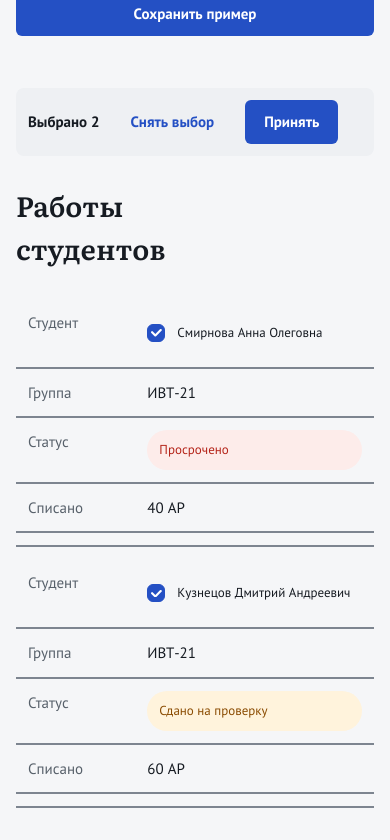
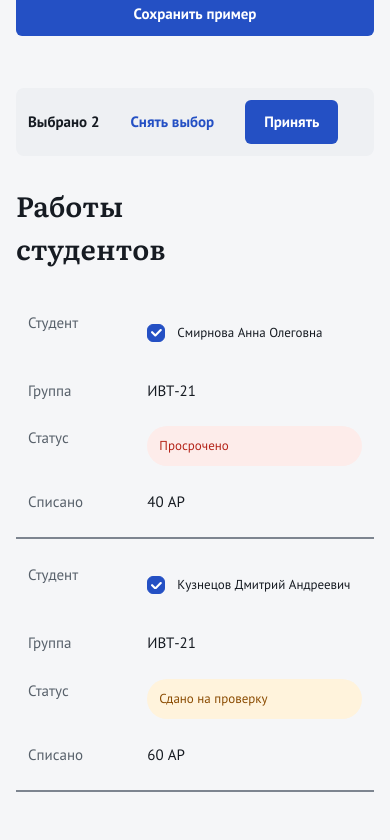
Before and after one commit to Daniiltyhtin/campus-rating, a React (Vite) app in the folder frontend/: page /styleguide in a window 390 px wide. Shown: the part 1832-2672 px from the top of the page. Built offline with nearby package versions, Linux system fonts and the light colour scheme; no server answers.

Commit message:
fix(frontend): keep one selected-row rule on mobile
Override selected cell borders at the mobile breakpoint; retain one line beneath each selected row. Validation:4 Node+30 Vitest, build and screenshots in three themes passed. Refs: PR18, PR25.

```diff
--- a/frontend/src/theme/theme.css
+++ b/frontend/src/theme/theme.css
@@ -40,6 +40,7 @@ html[data-theme='high-contrast'] a { text-decoration: underline; }
   .cr-table tr { padding-block: var(--mantine-spacing-sm); border-block-end: var(--cr-rule-width) solid var(--cr-rule); }
   .cr-table tbody tr { height: auto; min-height: var(--cr-row-height); }
   .cr-table td { display: grid; grid-template-columns: minmax(0, 1fr) minmax(0, 2fr); gap: var(--mantine-spacing-sm); border: 0; }
+  .cr-table tr[aria-selected='true'] td { border-block-end: 0; }
   .cr-table td::before { content: attr(data-label); color: var(--cr-muted); }
 }
 @media (prefers-reduced-motion: reduce) {
```
Also changed, not shown: 4 other files (tests, documents, lock files or other folders).
